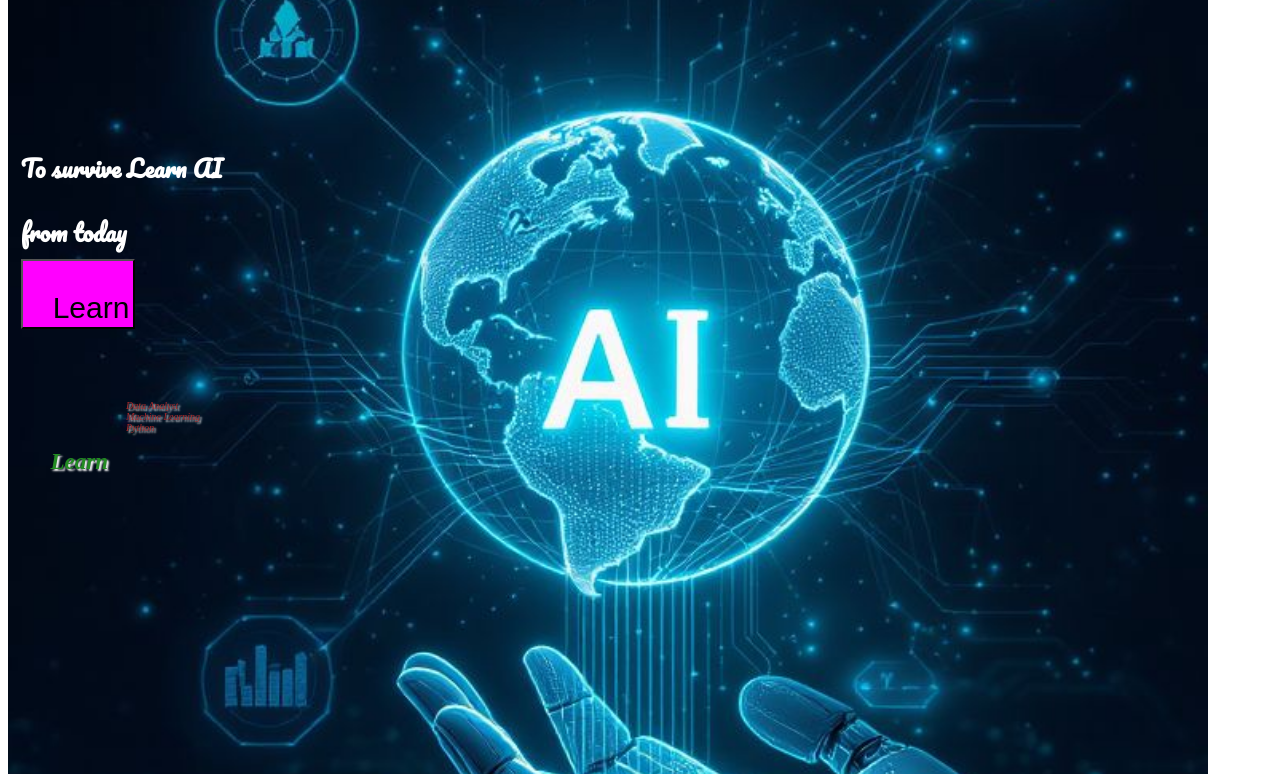
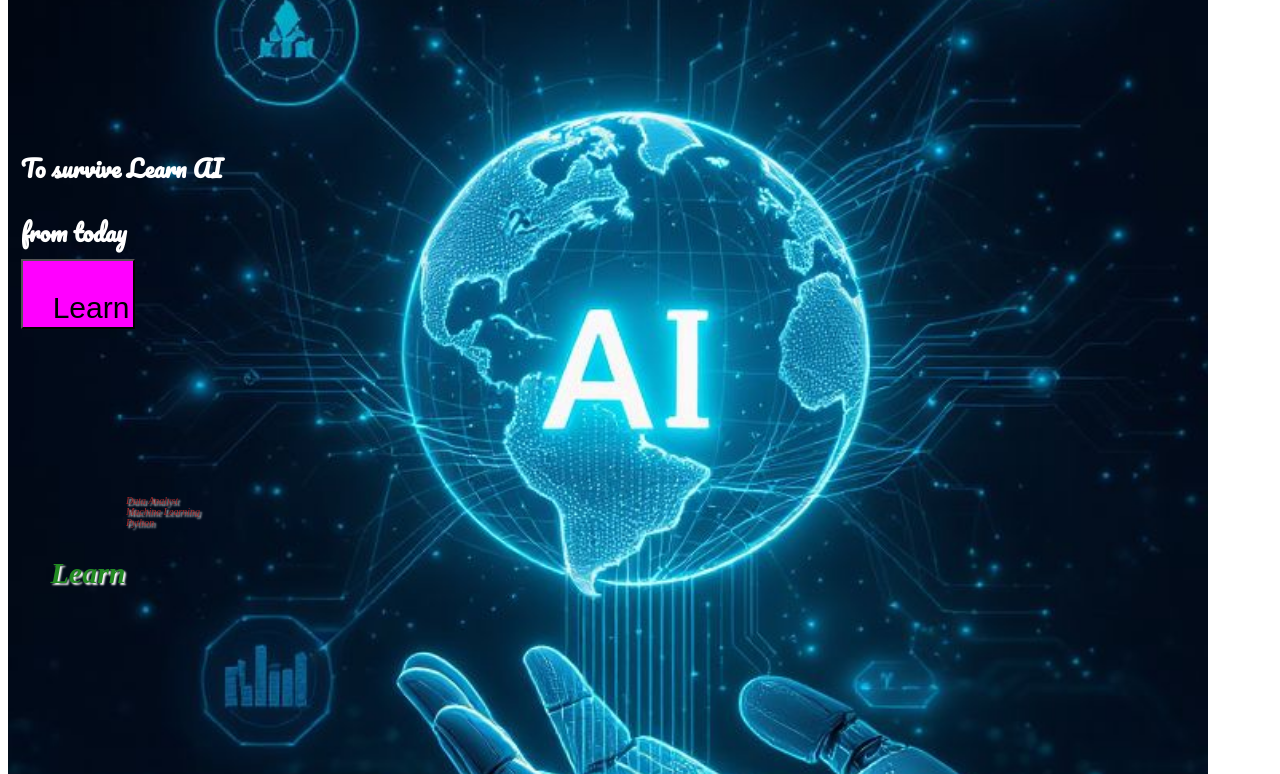
Before and after one commit to prabha15v-hash/AI, a plain HTML site: page index.html in a window 1280 px wide. Shown: the part 305-1079 px from the top of the page. Drawn offline with Linux system fonts and the light colour scheme; a web font is replaced by a local one.

Commit message:
Refactor CSS styles for layout and typography

```diff
--- a/ai.css
+++ b/ai.css
@@ -192,18 +192,18 @@
 }
 .le{
   position: absolute;
-  top: 45%;
+  top: 50%;
   left: 3%;
-  font-size:20px;
+  font-size:40px;
   color:crimson;
   font-style: oblique;
   text-shadow: 2px 2px 2px white;
 }
 h5{
    position: absolute;
-  top: 42%;
+  top: 45%;
   left: 3%;
-   font-size: 23px;
+   font-size: 30px;
    color:forestgreen;
     text-shadow: 2px 2px 2px white;
 }
```
